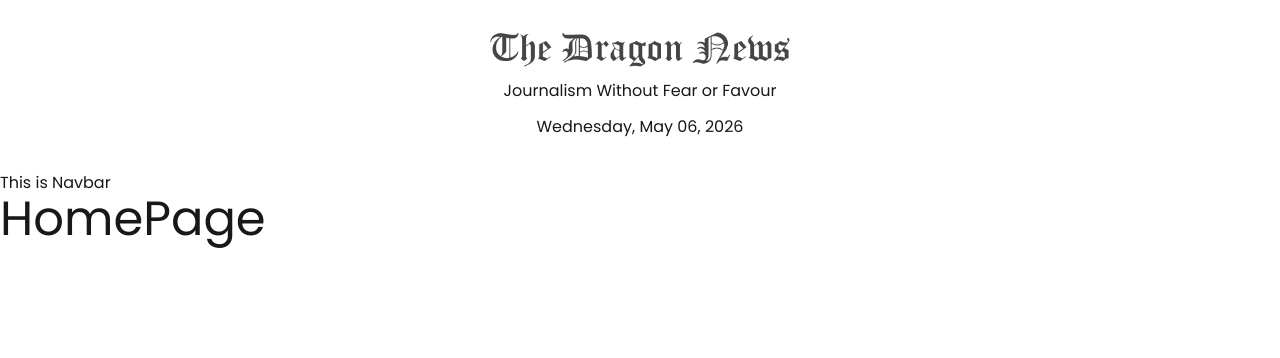
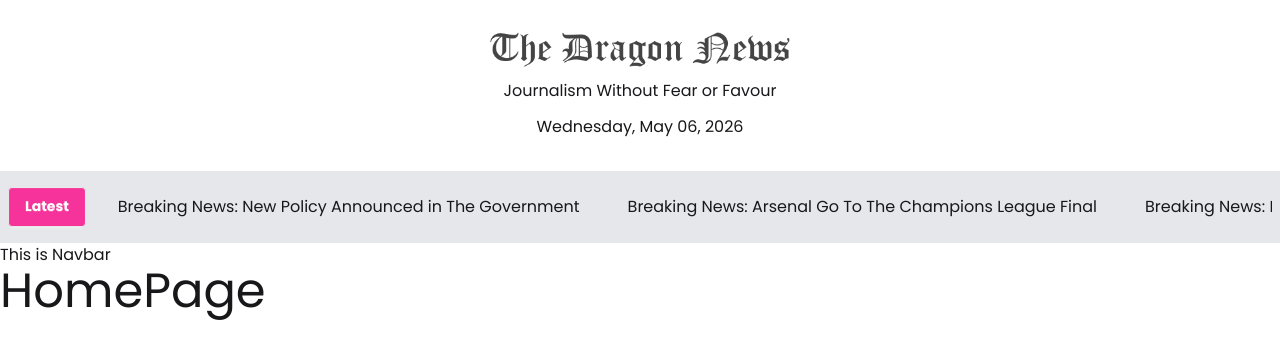
Before and after one commit to rsdrahi/dragon-news-project-next.js, a Next.js app: page / in a window 1280 px wide. Shown: the top 358 px of the page. Built offline with nearby package versions, Linux system fonts and the light colour scheme.

Commit message:
marquee added on the header.

```diff
--- a/package.json
+++ b/package.json
@@ -12,7 +12,8 @@
     "date-fns": "^4.1.0",
     "next": "16.2.4",
     "react": "19.2.4",
-    "react-dom": "19.2.4"
+    "react-dom": "19.2.4",
+    "react-fast-marquee": "^1.6.5"
   },
   "devDependencies": {
     "@tailwindcss/postcss": "^4",
--- a/src/app/(main)/layout.jsx
+++ b/src/app/(main)/layout.jsx
@@ -1,3 +1,4 @@
+import BreakingNews from '@/components/shared/BreakingNews';
 import Header from '@/components/shared/Header';
 import Navbar from '@/components/shared/Navbar';
 import React from 'react';
@@ -6,6 +7,7 @@
   return (
     <>
       <Header></Header>
+      <BreakingNews></BreakingNews>
       <Navbar></Navbar>
       {children}
     </>
--- /dev/null
+++ b/src/components/shared/BreakingNews.jsx
@@ -0,0 +1,36 @@
+import React from 'react';
+import Marquee from 'react-fast-marquee';
+
+const news = [
+  {
+    _id: "1",
+    tittle: "Breaking News: Major Event Unfolds in The City",
+  },
+  {
+    _id: "2",
+    tittle: "Breaking News: New Policy Announced in The Government",
+  },
+  {
+    _id: "3",
+    tittle: "Breaking News: Arsenal Go To The Champions League Final",
+  }
+]
+
+const BreakingNews = () => {
+  return (
+    <div className='flex justify-between items-center bg-gray-200 p-4 px-2 container mx-auto'>
+      <button className='btn bg-pink-500 text-white'>Latest</button>
+      <Marquee pauseOnHover={true} speed={70}>
+        <div>
+          {
+            news.map(n =>
+              <span className='mr-12' key={n._id}>{n.tittle}</span>
+            )
+          }
+        </div>
+      </Marquee>
+    </div>
+  );
+};
+
+export default BreakingNews;
```
Also changed, not shown: 1 other file (tests, documents, lock files or other folders).
